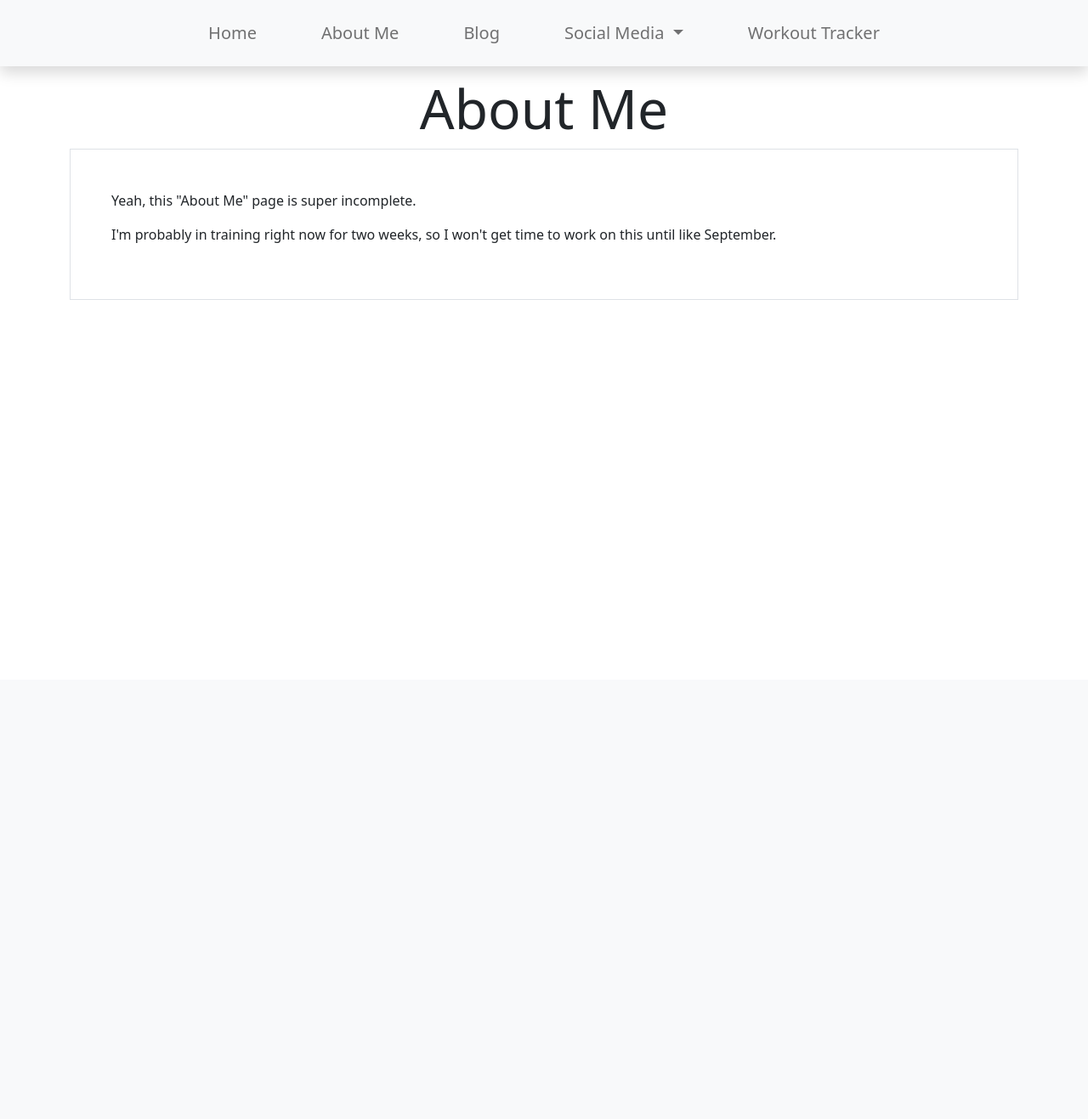
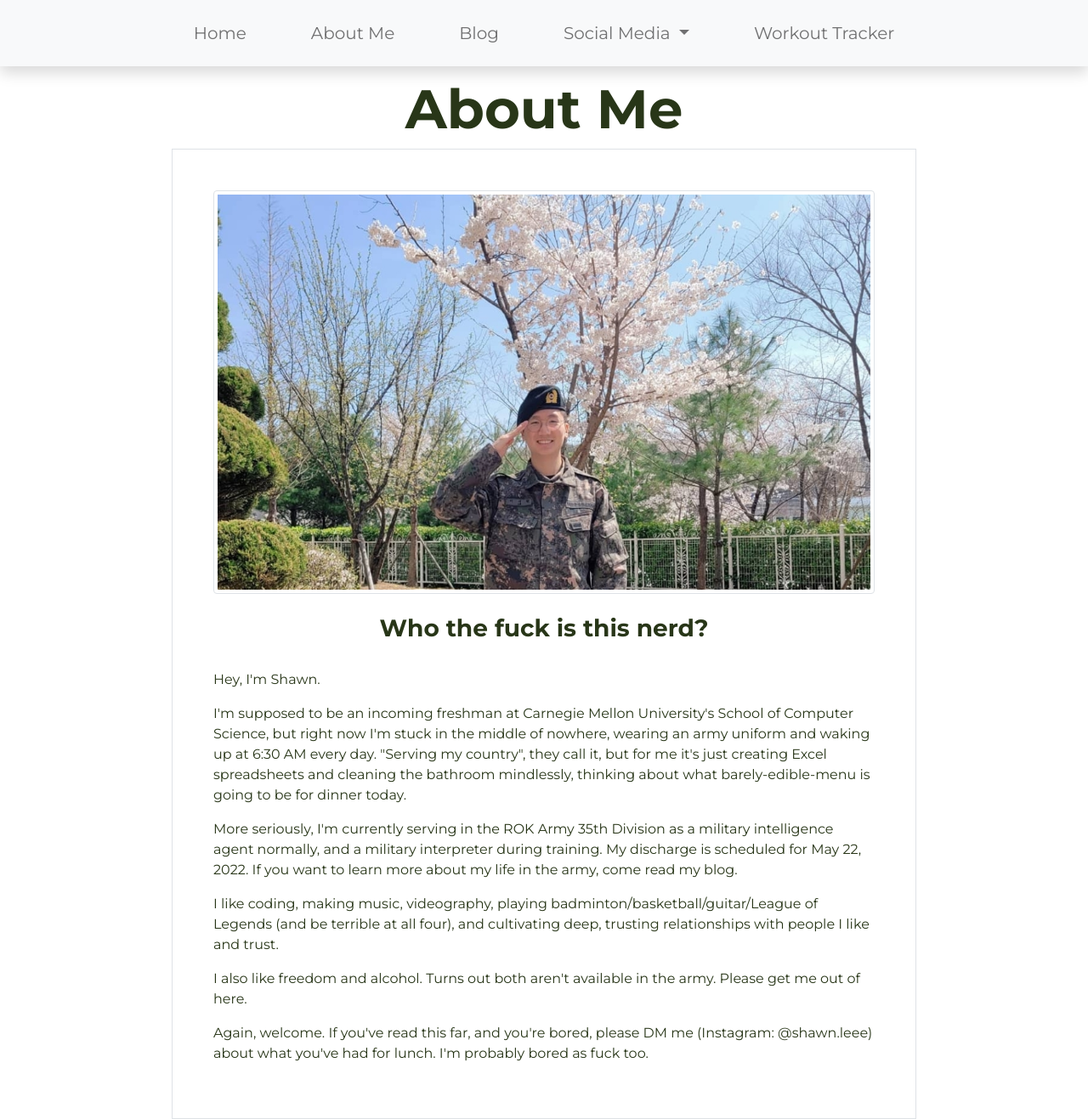
Before and after one commit to shawnsihyunlee/shawnlee.io, a Django app: page /about/ in a window 1280 px wide. Shown: the whole page at 85% size. Before the commit the page ends 353 px from the top, so only its background shows below. Run offline with Django 3.2, Linux system fonts and the light colour scheme.

Commit message:
Worked on About page, prettified. First commit after CCPT 21-2

```diff
--- a/Tracker/templates/Tracker/base.html
+++ b/Tracker/templates/Tracker/base.html
@@ -13,6 +13,11 @@
     <!-- My CSS -->
     <link href="{% static 'homepage/images/style.css' %}" rel="stylesheet">
 
+    <!-- Fonts -->
+      <link rel="preconnect" href="https://fonts.googleapis.com">
+<link rel="preconnect" href="https://fonts.gstatic.com" crossorigin>
+<link href="https://fonts.googleapis.com/css2?family=Montserrat:ital,wght@0,100;0,200;0,300;0,400;0,500;0,600;0,700;0,800;0,900;1,100;1,200;1,300;1,400;1,500;1,600;1,700;1,800;1,900&display=swap" rel="stylesheet">
+
     <!-- Inline CSS that requires static files: -->
     <style>
         @font-face {
@@ -24,8 +29,17 @@
         padding-top: 90px;
         }
         /* This is to prevent the navbar from blocking content. */
+        * {
+            font-family: 'Montserrat';
+        }
+
+        p {
+            color: #283618;
+        }
      </style>
      <title>{% block title %}Shawn Lee{% endblock %}</title>
+
+
   </head>
 
 
--- a/Tracker/templates/Tracker/home.html
+++ b/Tracker/templates/Tracker/home.html
@@ -3,7 +3,7 @@
 {% block content %}
 
 <div class="container">
-     <h1 class="display-5 text-center">
+     <h1 class="display-5 text-center" style="font-weight: 700;">
         Recent Workouts:
     </h1>
 
--- a/Tracker/templates/Tracker/navbar.html
+++ b/Tracker/templates/Tracker/navbar.html
@@ -52,7 +52,7 @@
         </button>
 
         <div class="collapse navbar-collapse" id="navbarNav">
-          <ul class="navbar-nav mx-auto">
+          <ul class="navbar-nav mx-auto" style="font-family: 'Montserrat';">
             <li class="nav-item text-center">
               <a class="nav-link" href="{% url 'homepage:home' %}">Home</a>
             </li>
--- a/homepage/templates/homepage/about.html
+++ b/homepage/templates/homepage/about.html
@@ -1,17 +1,53 @@
 {% extends 'Tracker/navbar.html' %}
+{% load static %}
 
 {% block content %}
-<div class="container">
-    <h1 class="display-3 text-center">
+
+<style>
+
+@media (min-width: 900px) {
+    .container-small {
+        width: 900px;
+    }
+    .container-large {
+        width: 1500px;
+    }
+}
+
+.container-small, .container-large {
+    max-width: 100%;
+}
+</style>
+
+<div class="container container-small">
+    <h1 class="display-3 text-center" style="font-weight: 700; color: #283618;">
         About Me
     </h1>
         <div class="p-5 border">
-        <p>
-        Yeah, this "About Me" page is super incomplete.
-        </p>
-        <p>
-        I'm probably in training right now for two weeks, so I won't get time to work on this until like September.
-        </p>
+            <img src="{% static 'homepage/images/about_me.jpg' %}" class="img-fluid rounded mx-auto d-block img-thumbnail" alt="Me in uniform!">
+            <br>
+            <h3 class="text-center" style="font-weight: 700;  color: #283618;">
+                Who the fuck is this nerd?
+            </h3>
+            <br>
+                  <p>
+              Hey, I'm Shawn.
+            </p>
+                <p>
+                      I'm supposed to be an incoming freshman at Carnegie Mellon University's School of Computer Science, but right now I'm stuck in the middle of nowhere, wearing an army uniform and waking up at 6:30 AM every day. "Serving my country", they call it, but for me it's just creating Excel spreadsheets and cleaning the bathroom mindlessly, thinking about what barely-edible-menu is going to be for dinner today.
+          </p>
+            <p>
+                More seriously, I'm currently serving in the ROK Army 35th Division as a military intelligence agent normally, and a military interpreter during training. My discharge is scheduled for May 22, 2022. If you want to learn more about my life in the army, come read my blog.
+            </p>
+            <p>
+                I like coding, making music, videography, playing badminton/basketball/guitar/League of Legends (and be terrible at all four), and cultivating deep, trusting relationships with people I like and trust.
+            </p>
+            <p>
+                I also like freedom and alcohol. Turns out both aren't available in the army. Please get me out of here.
+            </p>
+            <p>
+                Again, welcome. If you've read this far, and you're bored, please DM me (Instagram: @shawn.leee) about what you've had for lunch. I'm probably bored as fuck too.
+            </p>
       </div>
 </div>
 {% endblock %}
```
Also changed, not shown: homepage/templates/homepage/blog.html (+13 -7 lines), homepage/templates/homepage/home.html (+7 -10 lines), db.sqlite3, homepage/static/homepage/images/about_me.jpg (added).
